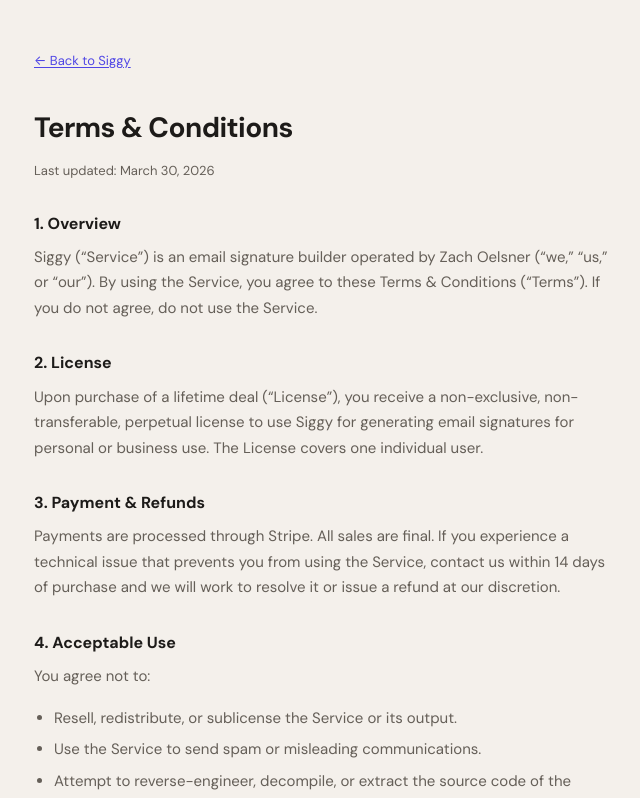
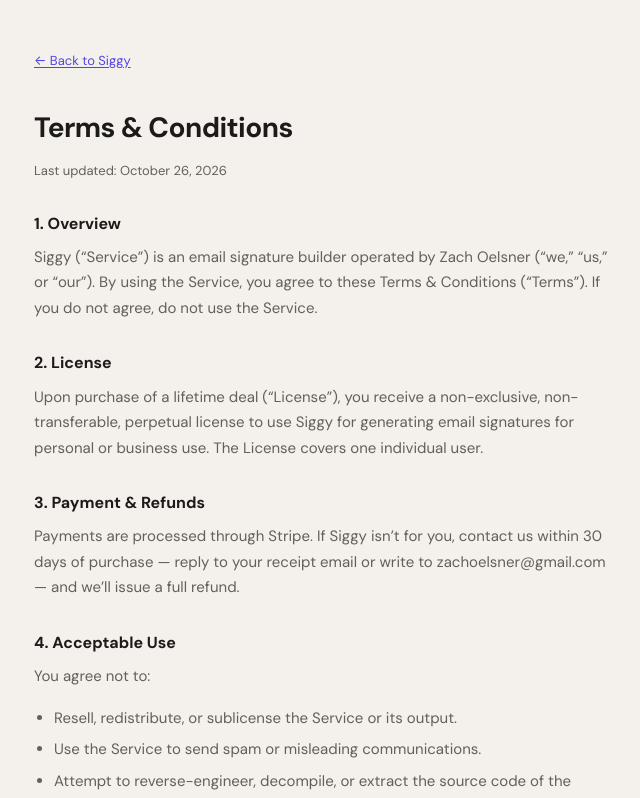
Before and after one commit to zoelsner/siggy, a Next.js app: page /terms in a window 1280 px wide. Shown: the top 798 px of the page, without its empty margins (318-958 px from the left). Built offline with nearby package versions, Linux system fonts and the light colour scheme; no server answers.

Commit message:
fix: align terms with approved 30-day refund policy

```diff
--- a/app/terms/page.tsx
+++ b/app/terms/page.tsx
@@ -11,7 +11,7 @@
     <main className="legal-page">
       <a href="/" className="legal-page__back">&larr; Back to Siggy</a>
       <h1>Terms &amp; Conditions</h1>
-      <p className="legal-page__updated">Last updated: March 30, 2026</p>
+      <p className="legal-page__updated">Last updated: October 26, 2026</p>
 
       <h2>1. Overview</h2>
       <p>
@@ -30,9 +30,9 @@
 
       <h2>3. Payment &amp; Refunds</h2>
       <p>
-        Payments are processed through Stripe. All sales are final. If you experience a
-        technical issue that prevents you from using the Service, contact us within 14 days of
-        purchase and we will work to resolve it or issue a refund at our discretion.
+        Payments are processed through Stripe. If Siggy isn&rsquo;t for you, contact us within
+        30 days of purchase — reply to your receipt email or write to {SUPPORT_EMAIL} — and
+        we&rsquo;ll issue a full refund.
       </p>
 
       <h2>4. Acceptable Use</h2>
```
Also changed, not shown: 1 other file (tests, documents, lock files or other folders).
